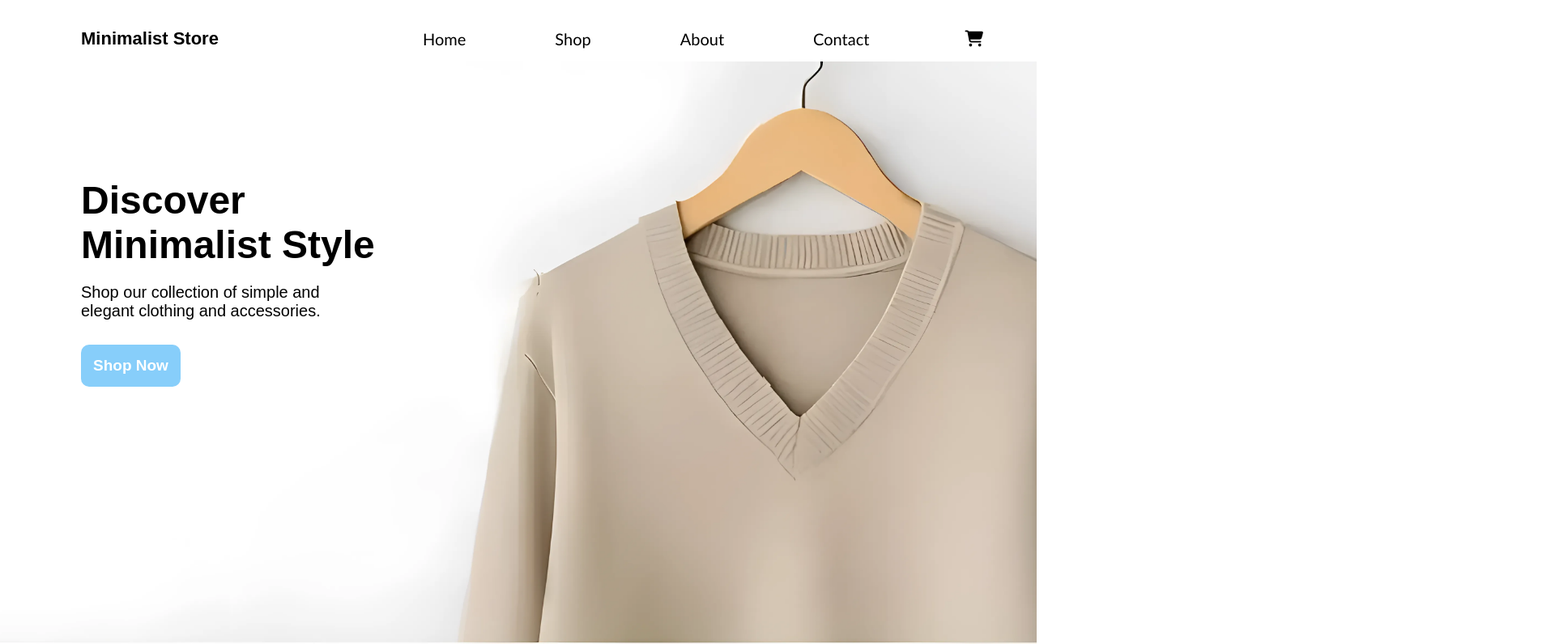
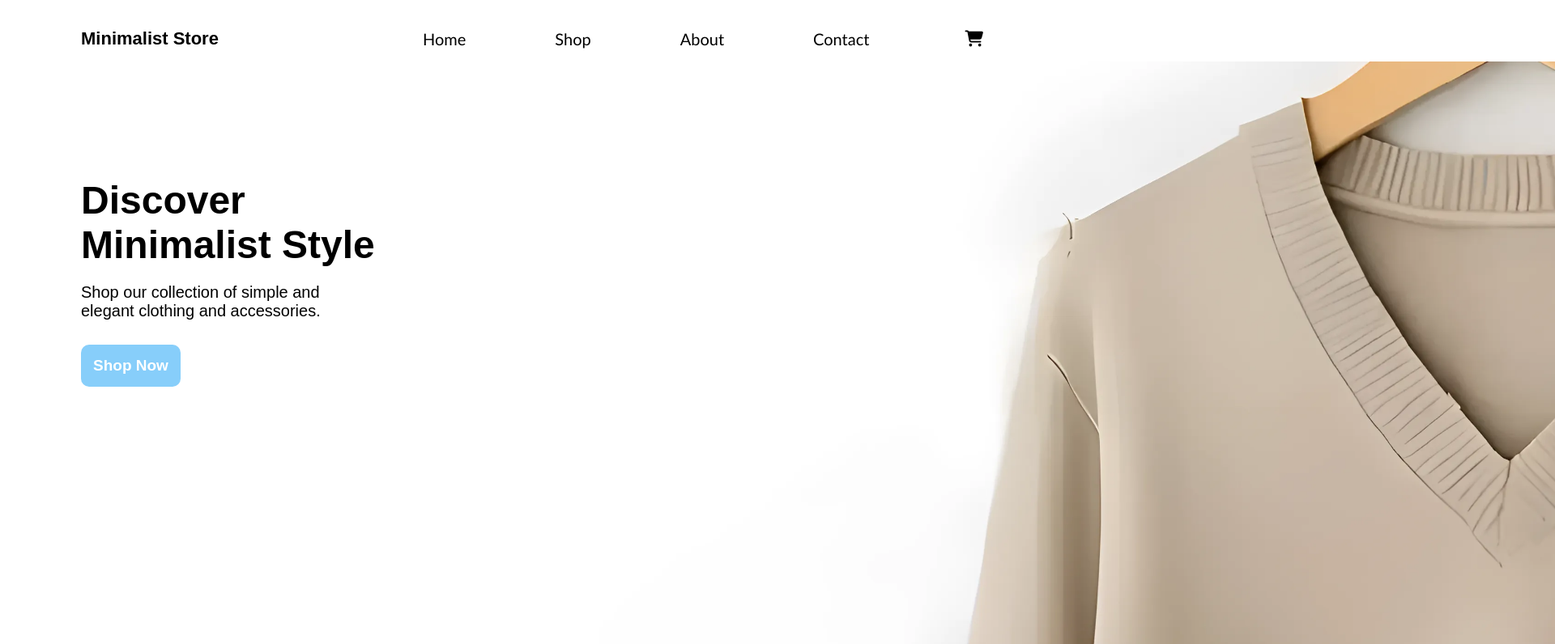
Before and after one commit to winter7tb/Minimalist-Store, a website: page index.html in a window 1280 px wide. Shown: the top 796 px of the page at 81% size, 1920 px wide, since content can reach past the window. Drawn offline with Linux system fonts and the light colour scheme.

Commit message:
Updated css

```diff
--- a/style.css
+++ b/style.css
@@ -220,7 +220,7 @@ input {
         }
 
         .Image-1 img{
-           width: 100%;
+           width: 200%;
            height: 100%;
            object-fit: cover;
         }
```
